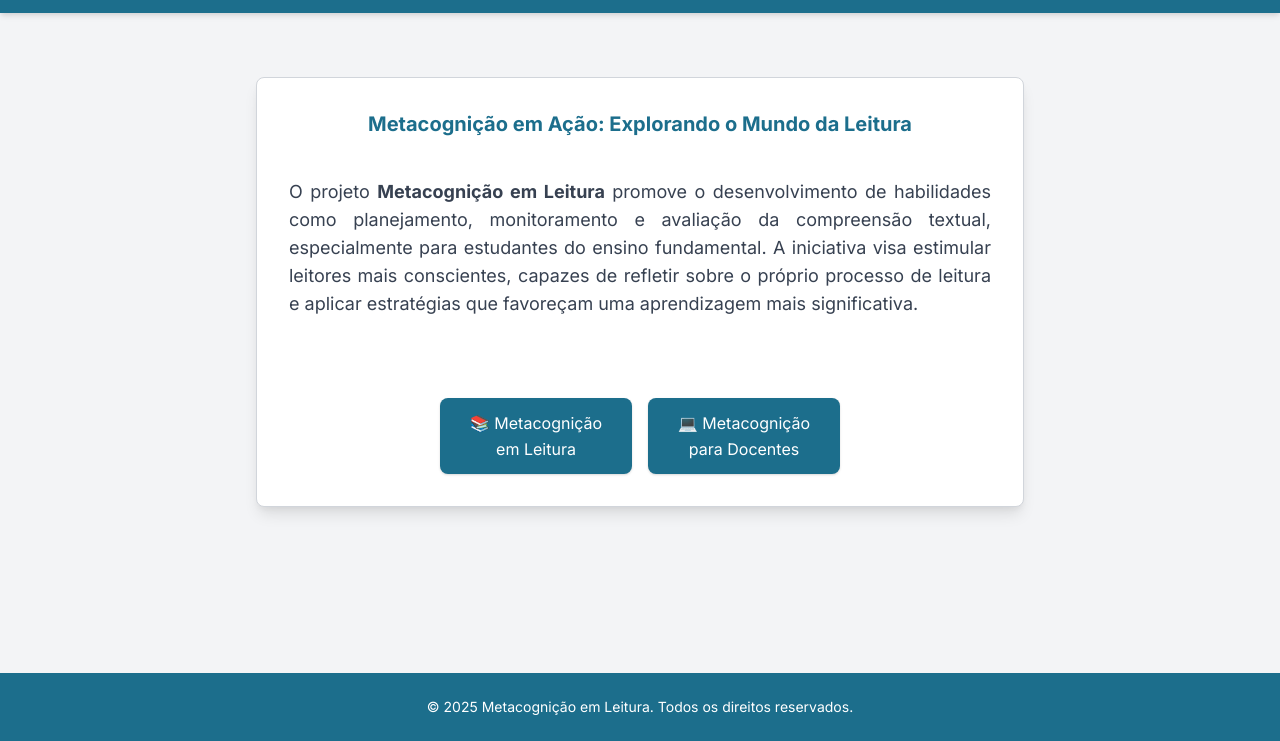
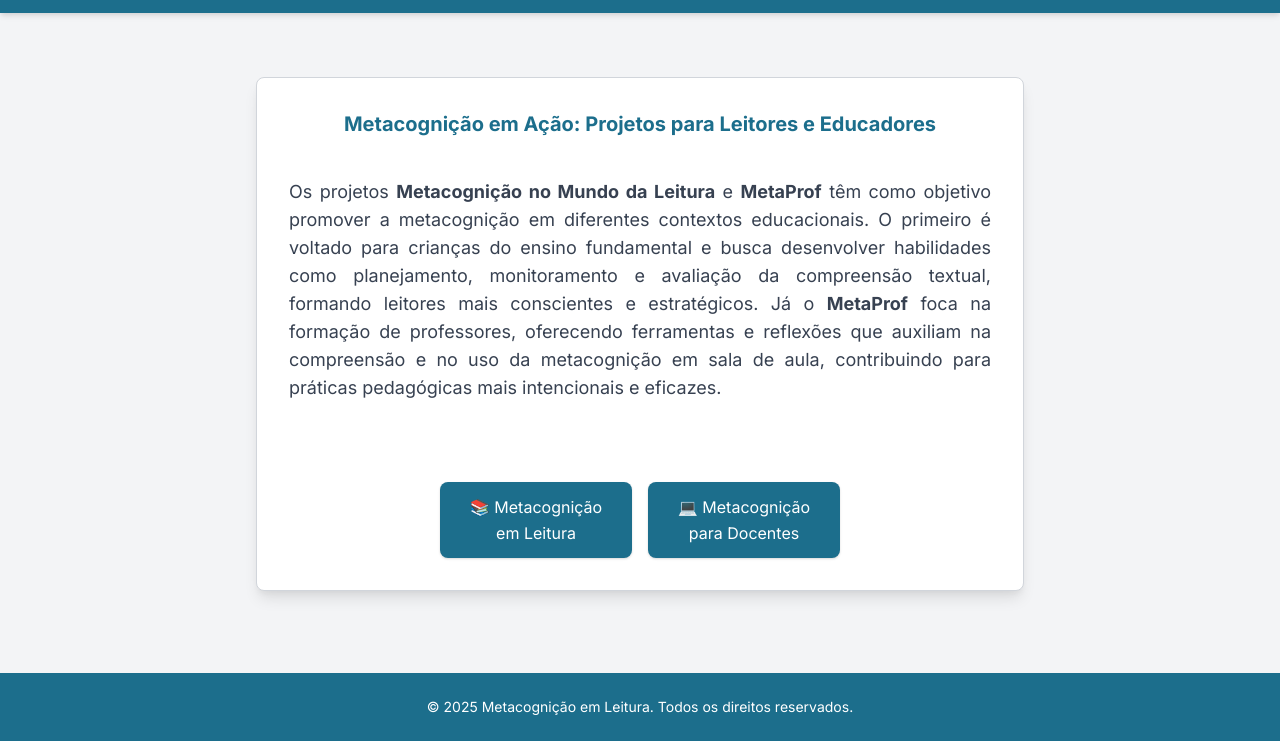
Before and after one commit to projeto-metacog/projeto-metacog, a plain HTML site: page docs/index.html in a window 1280 px wide. Shown: the part 59-800 px from the top of the page. Drawn offline with nearby package versions, Linux system fonts and the light colour scheme.

Commit message:
altera descricao pag index.html

```diff
--- a/docs/index.html
+++ b/docs/index.html
@@ -32,13 +32,15 @@
   <!-- Conteúdo principal -->
   <main class="container mx-auto px-6 py-16 text-center flex-grow">
     <div class="max-w-3xl mx-auto bg-white border border-gray-300 rounded-lg shadow-lg p-8">
-      <h5 class="text-xl font-extrabold mb-10" style="color: #1c6e8c;">
-        Metacognição em Ação: Explorando o Mundo da Leitura
-      </h5>
 
-      <p class="text-lg text-gray-700 text-justify mb-8">
-        O projeto <strong>Metacognição em Leitura</strong> promove o desenvolvimento de habilidades como planejamento, monitoramento e avaliação da compreensão textual, especialmente para estudantes do ensino fundamental. A iniciativa visa estimular leitores mais conscientes, capazes de refletir sobre o próprio processo de leitura e aplicar estratégias que favoreçam uma aprendizagem mais significativa.
-      </p>
+     <h5 class="text-xl font-extrabold mb-10" style="color: #1c6e8c;">
+        Metacognição em Ação: Projetos para Leitores e Educadores
+    </h5>
+
+    <p class="text-lg text-gray-700 text-justify mb-8">
+      Os projetos <strong>Metacognição no Mundo da Leitura</strong> e <strong>MetaProf</strong> têm como objetivo promover a metacognição em diferentes contextos educacionais. O primeiro é voltado para crianças do ensino fundamental e busca desenvolver habilidades como planejamento, monitoramento e avaliação da compreensão textual, formando leitores mais conscientes e estratégicos. Já o <strong>MetaProf</strong> foca na formação de professores, oferecendo ferramentas e reflexões que auxiliam na compreensão e no uso da metacognição em sala de aula, contribuindo para práticas pedagógicas mais intencionais e eficazes.
+    </p>
+
 
       <div class="flex justify-center gap-4 mt-20">
         <a href="index-metacom.html"
```
